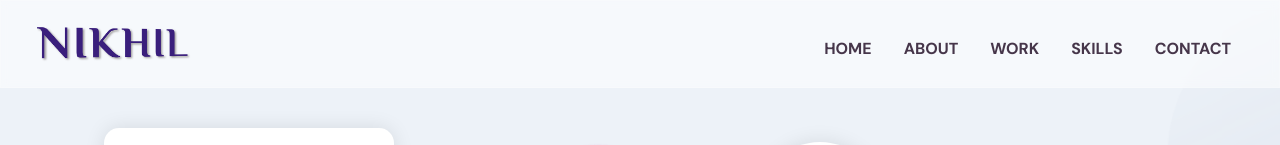
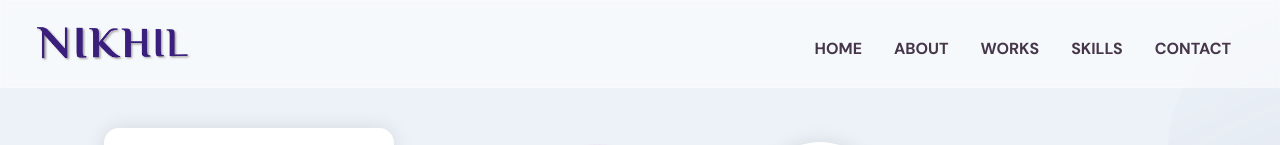
Before and after one commit to digi-kraken206/portfolio-nextjs-web, a Next.js app: page / in a window 1280 px wide. Shown: the top 145 px of the page. Built offline with nearby package versions, Linux system fonts and the light colour scheme.

Commit message:
work section updates and bug fixes

```diff
--- a/components/Navbar/Navbar.js
+++ b/components/Navbar/Navbar.js
@@ -5,7 +5,7 @@ import { HiMenuAlt4, HiX } from 'react-icons/hi';
 import { motion } from 'framer-motion';
 import { useState } from 'react';
 
-const menuItems = ['home', 'about', 'work', 'skills', 'contact'];
+const menuItems = ['home', 'about', 'works', 'skills', 'contact'];
 
 const Navbar = () => {
 
--- a/components/Work/Work.js
+++ b/components/Work/Work.js
@@ -62,9 +62,17 @@ const Work = () => {
     }, 500);
   }
 
+  // const fetchWorksFromServer = async () => {
+  //   const res = await fetch(`https://portfolioapi.nixlab.co.in/api/v1/works`);
+  //   const data = await res.json();
+  //   setWorks(data.results);
+  //   setFilterWorks(data.results);
+  // }
+
   useEffect(() => {
     setWorks(workItems);
     setFilterWorks(workItems);
+    // fetchWorksFromServer();
     return () => { }
   }, [])
 
@@ -106,7 +114,9 @@ const Work = () => {
       >
         {
           filterWorks.map((work, index) => (
-            <div key={index}
+            <motion.div key={index}
+              whileInView={{ x: [-300, 0] }}
+              transition={{ duration: 1, delayChildren: 0.5 }}
               className="app__work-item app__flex"
             >
               <div className="app__work-img app__flex">
@@ -162,7 +172,7 @@ const Work = () => {
 
               </div>
 
-            </div>
+            </motion.div>
           ))
         }
       </motion.div>
@@ -173,6 +183,6 @@ const Work = () => {
 
 export default AppWrap(
   MotionWrap(Work, 'app__works'),
-  'work',
+  'works',
   'app__primarybg'
 );
--- a/package.json
+++ b/package.json
@@ -9,6 +9,7 @@
     "lint": "next lint"
   },
   "dependencies": {
+    "dotenv": "^16.0.0",
     "framer-motion": "^6.2.7",
     "next": "12.1.0",
     "node-sass": "^7.0.1",
--- a/pages/index.js
+++ b/pages/index.js
@@ -5,6 +5,7 @@ import {
 } from '../components';
 
 export default function Home() {
+
   return (
     <div className='app'>
 
```
Also changed, not shown: 1 other file (tests, documents, lock files or other folders).
